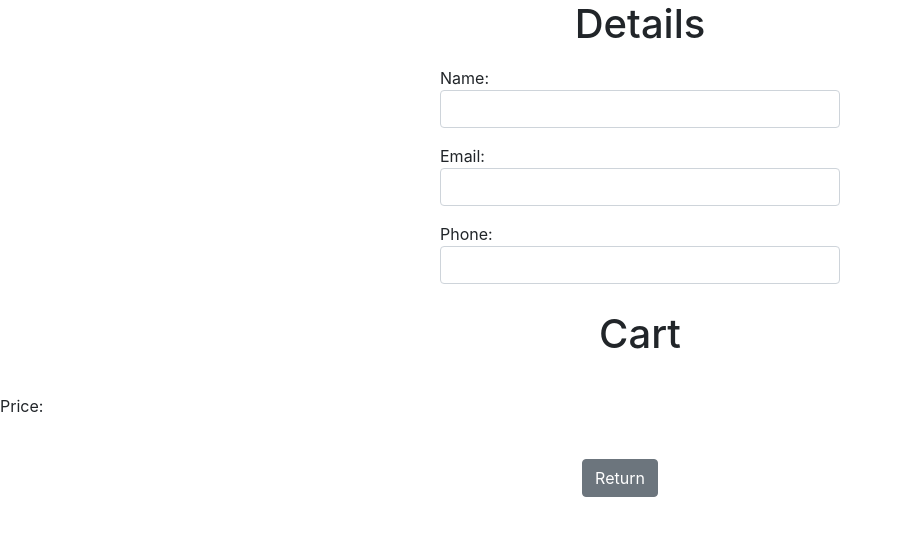
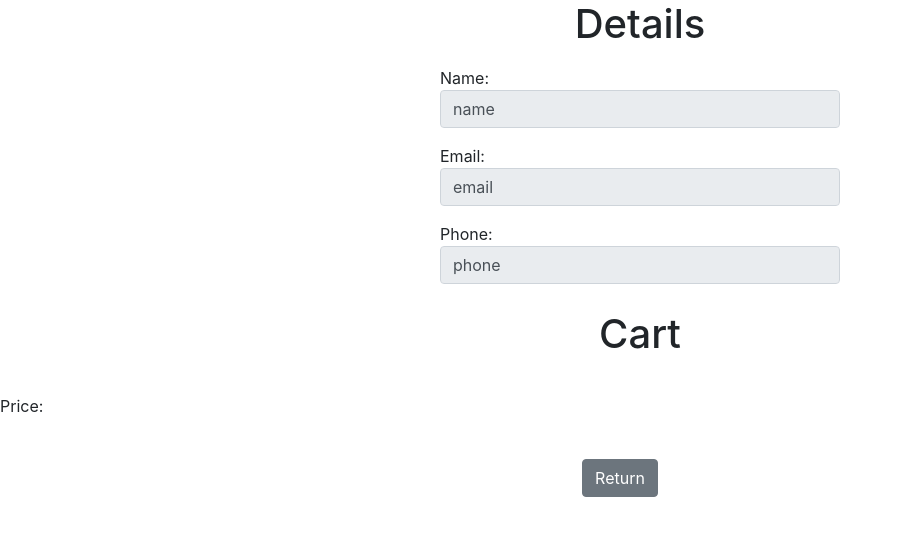
Before and after one commit to julioahurtado/Truck-d, a React (Create React App) app in the folder UI-Files/: page /customer/confirm in a window 1280 px wide. Shown: the top 536 px of the page, without its empty margins (0-902 px from the left). Built offline with nearby package versions, Linux system fonts and the light colour scheme.

Commit message:
map state to props set up

```diff
--- a/UI-Files/src/modules/Customer/components/CustomerConfirmationDetails.tsx
+++ b/UI-Files/src/modules/Customer/components/CustomerConfirmationDetails.tsx
@@ -11,42 +11,14 @@ import {
 import { connect } from "react-redux";
 
 interface CustomerDetailsDispatchProps {
-  updateName: any;
-  updateEmail: any;
-  updatePhone: any;
-}
-
-interface CustomerDetailState {
-  customerName: any;
-  customerEmail: any;
-  customerPhone: any;
+  name: any;
+  email: any;
+  phone: any;
 }
 
 class CustomerConfirmationDetails extends React.Component<
-  CustomerDetailsDispatchProps,
-  CustomerDetailState
+  CustomerDetailsDispatchProps
 > {
-  constructor(props: CustomerDetailsDispatchProps) {
-    super(props);
-    this.state = {
-      customerName: React.createRef(),
-      customerEmail: React.createRef(),
-      customerPhone: React.createRef()
-    };
-  }
-
-  handleNameChange() {
-    this.props.updateName(this.state.customerName.current.value);
-  }
-
-  handleEmailChange() {
-    this.props.updateEmail(this.state.customerEmail.current.value);
-  }
-
-  handlePhoneChange() {
-    this.props.updatePhone(this.state.customerPhone.current.value);
-  }
-
   render() {
     return (
       <Form>
@@ -56,28 +28,28 @@ class CustomerConfirmationDetails extends React.Component<
             <Form.Group controlId="formName">
               Name:
               <Form.Control
-                onChange={() => this.handleNameChange()}
                 style={{ width: 400 }}
-                ref={this.state.customerName}
+                disabled
                 type="text"
+                defaultValue={"name"}
               ></Form.Control>
             </Form.Group>
             <Form.Group controlId="formEmail">
               Email:
               <Form.Control
-                onChange={() => this.handleEmailChange()}
                 style={{ width: 400 }}
-                ref={this.state.customerEmail}
+                disabled
                 type="text"
+                defaultValue={"email"}
               ></Form.Control>
             </Form.Group>
             <Form.Group controlId="formPhone">
               Phone:
               <Form.Control
-                onChange={() => this.handlePhoneChange()}
                 style={{ width: 400 }}
-                ref={this.state.customerPhone}
+                disabled
                 type="text"
+                defaultValue={"phone"}
               ></Form.Control>
             </Form.Group>
           </div>
@@ -87,15 +59,8 @@ class CustomerConfirmationDetails extends React.Component<
   }
 }
 
-const mapDispatchToProps = (dispatch: any): CustomerDetailsDispatchProps => ({
-  updateName: (name: string) => dispatch(updateCustomerName(name)),
-  updateEmail: (email: string) => dispatch(updateCustomerEmail(email)),
-  updatePhone: (phone: string) => dispatch(updateCustomerPhone(phone))
-});
+//mapStatetoProps
 
-const CustomerDetails = connect(
-  null,
-  mapDispatchToProps
-)(CustomerConfirmationDetails);
+const CustomerDetails = connect(null)(CustomerConfirmationDetails);
 
 export default CustomerDetails;
```
